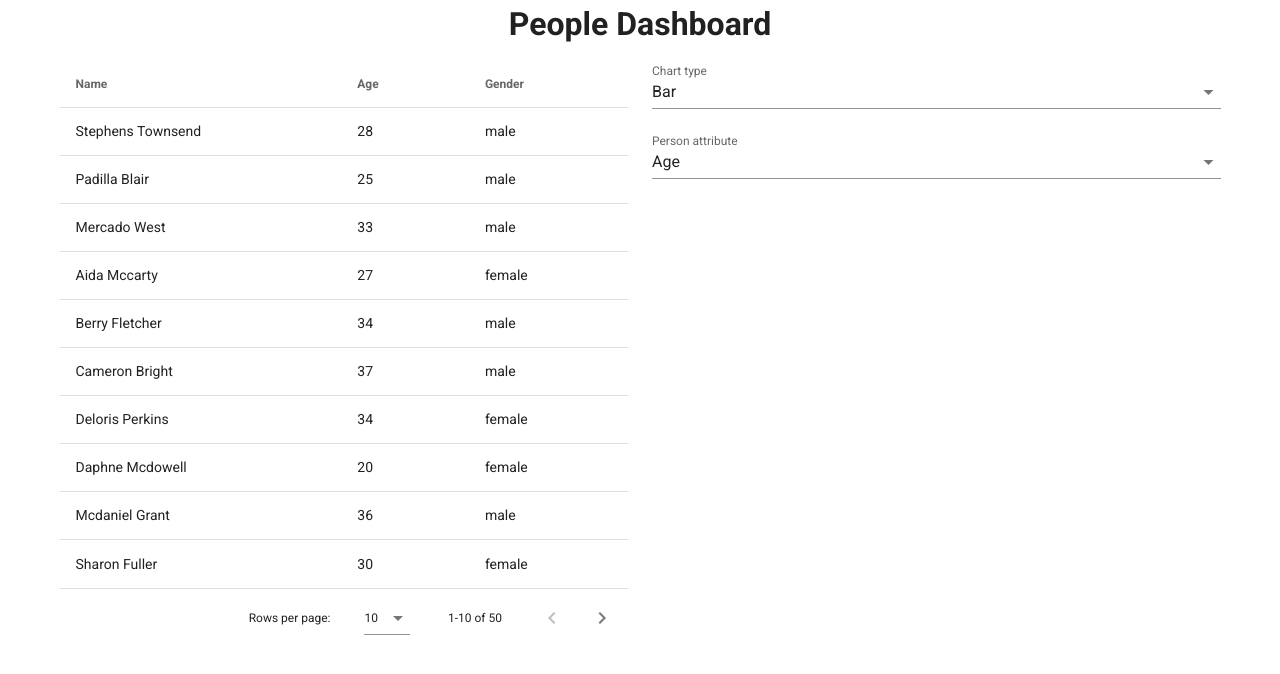
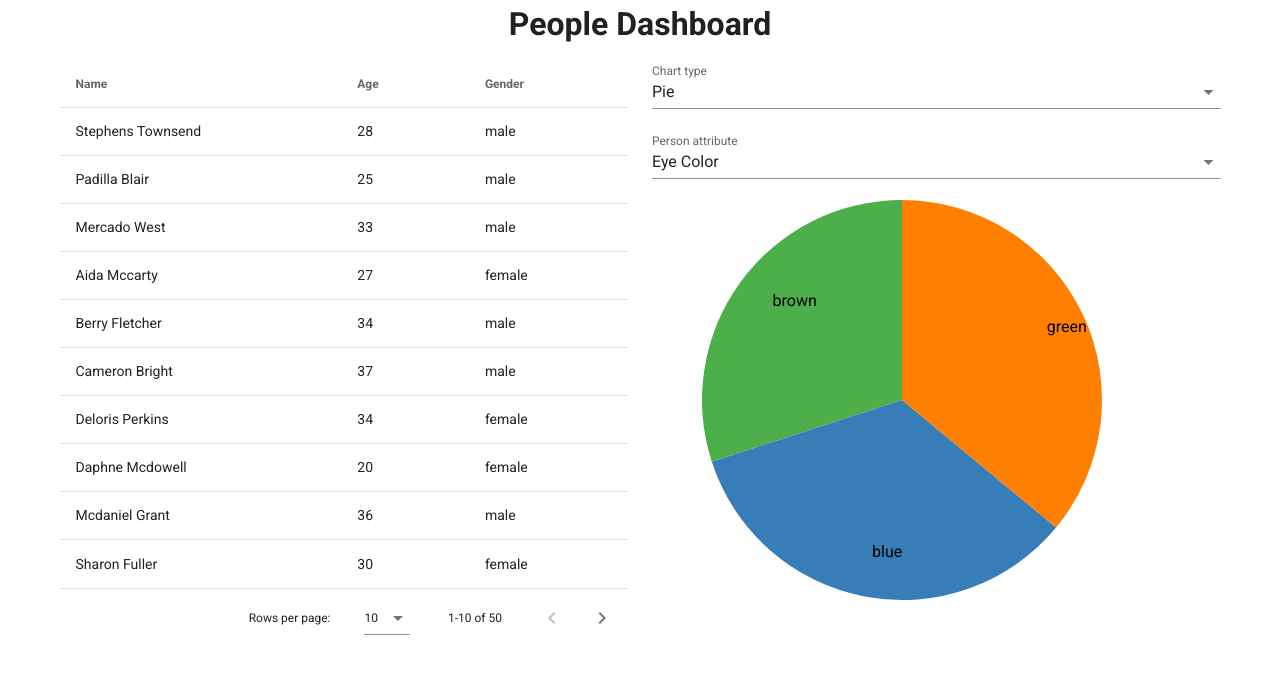
Before and after one commit to sophieews/people-dashboard, a Vue app: page / in a window 1280 px wide. Shown: the top 674 px of the page. Built offline with nearby package versions, Linux system fonts and the light colour scheme.

Commit message:
Generate first graph in next tick - didn't have access to the dom elements it was referencing

```diff
--- a/src/components/Charts.vue
+++ b/src/components/Charts.vue
@@ -22,14 +22,16 @@ export default {
     name: 'Charts',
     data() {
         return {
-            selectedChartType: 'Bar',
+            selectedChartType: 'Pie',
             chartTypes: ['Bar', 'Pie'],
-            selectedType: 'Age',
+            selectedType: 'Eye Color',
             types: ['Age', 'Gender', 'Eye Color']
         };
     },
     mounted() {
-        this.generatePie();
+        this.$nextTick(() => {
+            this.generatePie();
+        });
     },
     computed: {
         ...mapState(['people']),
@@ -146,7 +148,7 @@ export default {
          * Create new pie chart, using computed data
          * Code based on https://www.tutorialsteacher.com/d3js Pie chart tutorial
          */
-        generatePie() {
+        async generatePie() {
             // Select svg element and set width, height amd radius consts
             const svg = d3.select('svg'),
                 width = svg.attr('width'),
@@ -161,31 +163,31 @@ export default {
                     'translate(' + width / 2 + ',' + height / 2 + ')'
                 );
 
-            var color = d3.scaleOrdinal([
+            const color = d3.scaleOrdinal([
                 '#4daf4a',
                 '#377eb8',
                 '#ff7f00',
                 '#984ea3',
                 '#e41a1c'
             ]);
-            var label = d3
+            const label = d3
                 .arc()
                 .outerRadius(radius)
                 .innerRadius(radius - 80);
 
             // Generate the pie
-            var pie = d3.pie().value(function(d) {
+            const pie = d3.pie().value(function(d) {
                 return d.value;
             });
 
             // Generate the arcs
-            var arc = d3
+            const arc = d3
                 .arc()
                 .innerRadius(0)
                 .outerRadius(radius);
 
             // Generate groups
-            var arcs = g
+            const arcs = g
                 .selectAll('arc')
                 .data(pie(this.data))
                 .enter()
```
